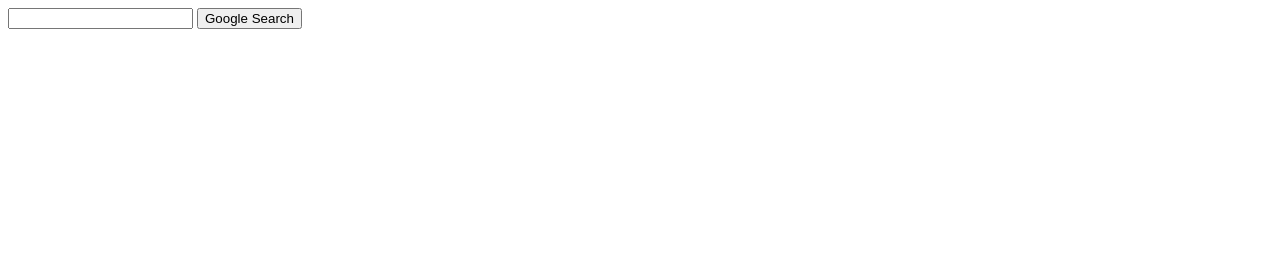
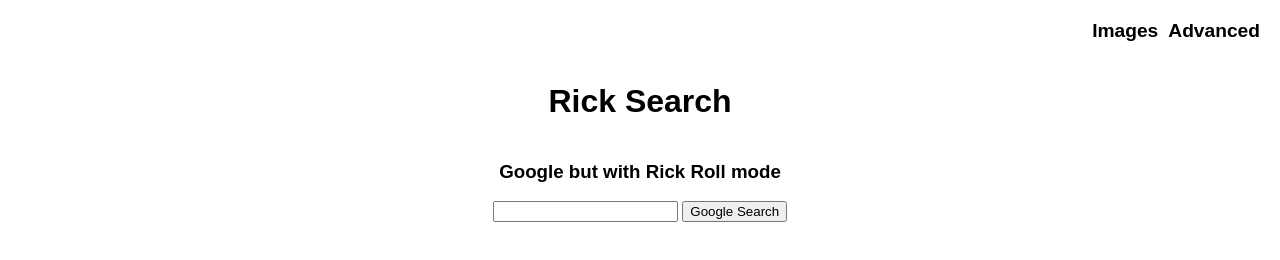
Before and after one commit to mallens-wrld/search, a plain HTML site: page index.html in a window 1280 px wide. Drawn offline with Linux system fonts and the light colour scheme.

Commit message:
basic style layout

```diff
--- a/index.html
+++ b/index.html
@@ -2,11 +2,22 @@
 <html lang="en">
     <head>
         <title>Search</title>
+        <link rel="stylesheet" href="style.css">
+        <meta charset="UTF-8">
+        <meta name="viewport" content="width=device-width, initial-scale=1.0">
     </head>
     <body>
+        <div class="header row">
+            <a class="nav-link">Images</a> <a class="nav-link">Advanced</a>
+        </div>
+
+        <div class="main">
+        <h1>Rick Search</h1>
+        <h3>Google but with Rick Roll mode</h3>
         <form action="https://www.google.com/search">
             <input type="text" name="q">
             <input type="submit" value="Google Search">
         </form>
+    </div>
     </body>
 </html>
--- /dev/null
+++ b/style.css
@@ -0,0 +1,37 @@
+html, body {
+    height: 100%;
+    margin: 0;
+    font-family: Arial, sans-serif;
+}
+
+.main {
+    display: flex;
+    flex-direction: column;
+    justify-content: center;
+    align-items: center;
+    /* min-height: 100vh; */
+    width: 100%;
+}
+
+.row {
+    display: flex;
+    justify-content: center;
+    align-items: center;
+}
+
+.header {
+    font-size: 1.2rem;
+    margin: 20px;
+    justify-content: right;
+
+}
+
+.nav-link {
+    color: #000;
+    text-decoration: none;
+    font-weight: bold;
+    padding-left: 10px;
+}
+.nav-link:hover {
+    color: #007bff;
+}
```
